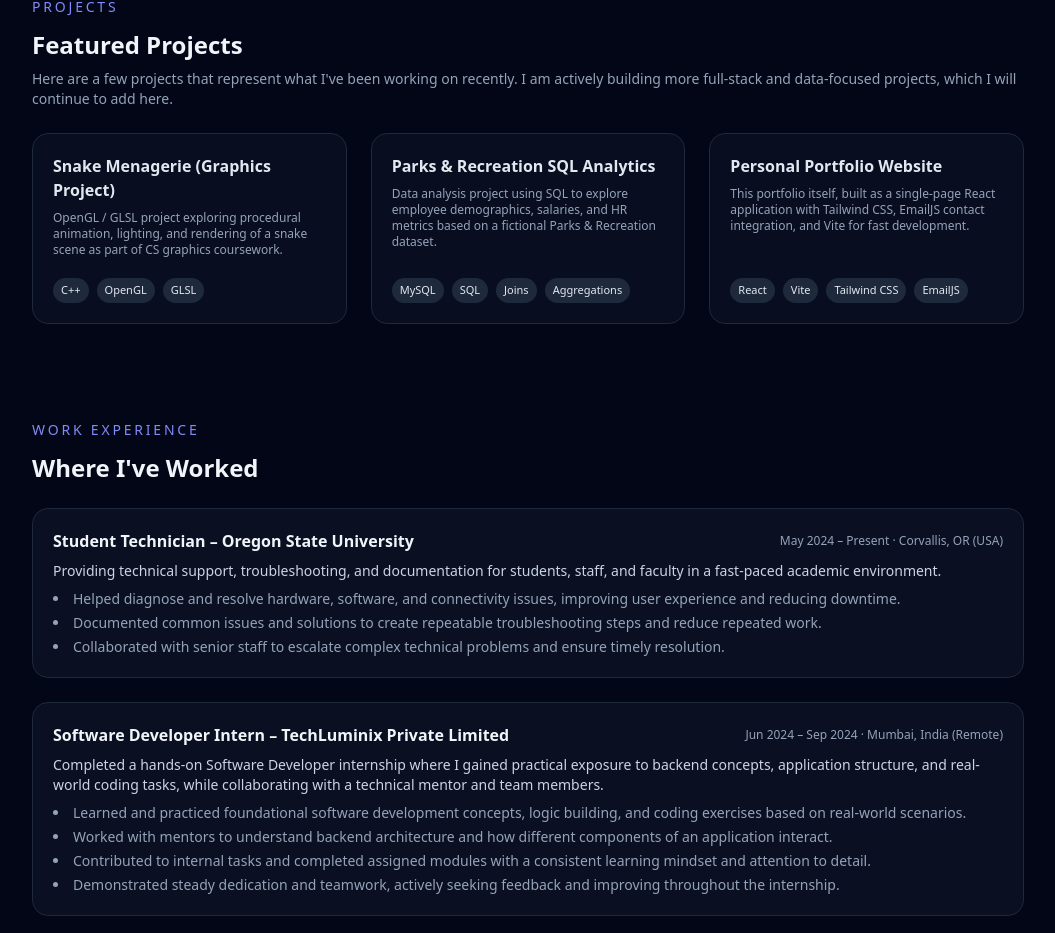
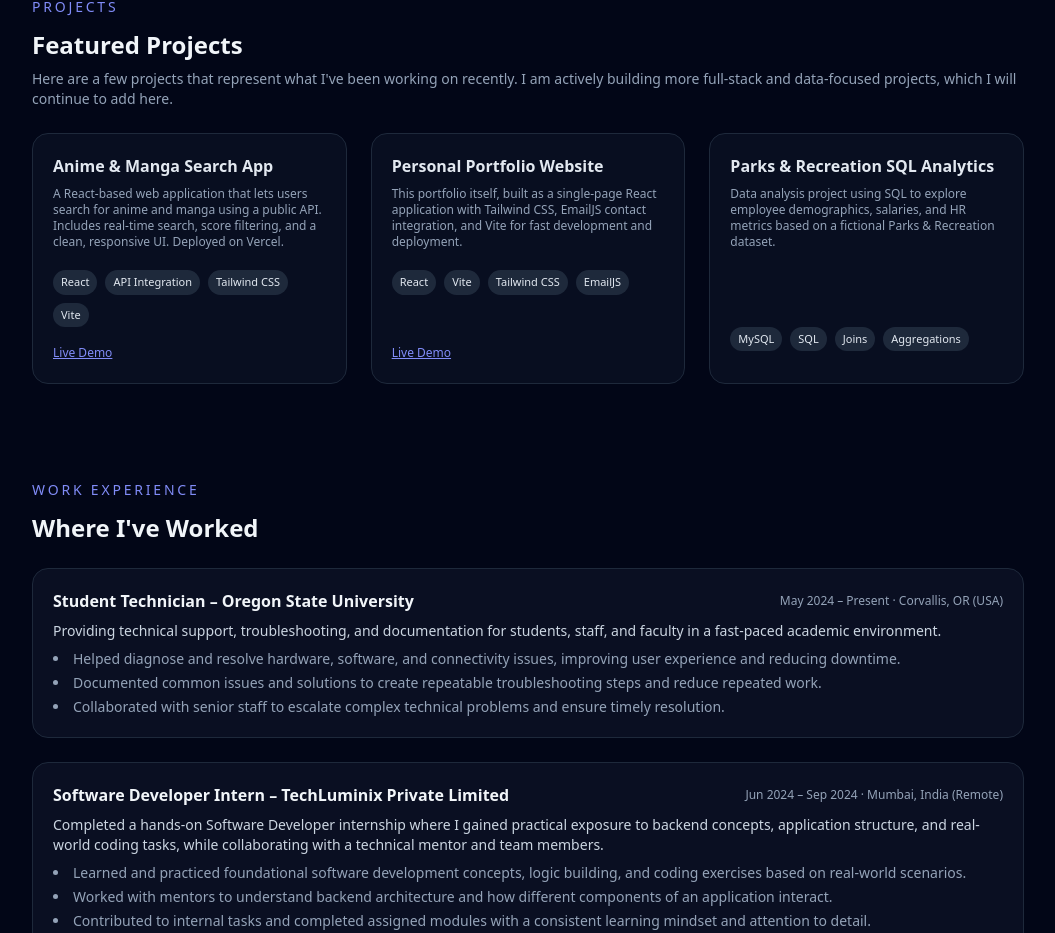
Before and after one commit to GPSingh476/Gaurav-Portfolio, a React (Vite) app: page / in a window 1280 px wide. Shown: the part 1312-2245 px from the top of the page, without its empty margins (112-1167 px from the left). Built offline with nearby package versions, Linux system fonts and the light colour scheme.

Commit message:
project section update

```diff
--- a/src/components/sections/Projects.jsx
+++ b/src/components/sections/Projects.jsx
@@ -1,22 +1,24 @@
 function Projects() {
   const projects = [
     {
-      title: "Snake Menagerie (Graphics Project)",
+      title: "Anime & Manga Search App",
       description:
-        "OpenGL / GLSL project exploring procedural animation, lighting, and rendering of a snake scene as part of CS graphics coursework.",
-      tech: ["C++", "OpenGL", "GLSL"],
+        "A React-based web application that lets users search for anime and manga using a public API. Includes real-time search, score filtering, and a clean, responsive UI. Deployed on Vercel.",
+      tech: ["React", "API Integration", "Tailwind CSS", "Vite"],
+      liveUrl: "https://anime-manga-search.vercel.app/",
+    },
+    {
+      title: "Personal Portfolio Website",
+      description:
+        "This portfolio itself, built as a single-page React application with Tailwind CSS, EmailJS contact integration, and Vite for fast development and deployment.",
+      tech: ["React", "Vite", "Tailwind CSS", "EmailJS"],
+      liveUrl: "https://gaurav-portfolio-tawny.vercel.app/",
     },
     {
       title: "Parks & Recreation SQL Analytics",
       description:
         "Data analysis project using SQL to explore employee demographics, salaries, and HR metrics based on a fictional Parks & Recreation dataset.",
       tech: ["MySQL", "SQL", "Joins", "Aggregations"],
-    },
-    {
-      title: "Personal Portfolio Website",
-      description:
-        "This portfolio itself, built as a single-page React application with Tailwind CSS, EmailJS contact integration, and Vite for fast development.",
-      tech: ["React", "Vite", "Tailwind CSS", "EmailJS"],
     },
   ];
 
@@ -46,7 +48,8 @@ function Projects() {
                 {project.description}
               </p>
             </div>
-            <div className="flex flex-wrap gap-2 mt-2">
+
+            <div className="flex flex-wrap gap-2 mt-2 mb-3">
               {project.tech.map((tag) => (
                 <span
                   key={tag}
@@ -56,6 +59,19 @@ function Projects() {
                 </span>
               ))}
             </div>
+
+            {project.liveUrl && (
+              <div className="mt-auto">
+                <a
+                  href={project.liveUrl}
+                  target="_blank"
+                  rel="noreferrer"
+                  className="text-xs text-indigo-400 underline hover:text-indigo-300"
+                >
+                  Live Demo
+                </a>
+              </div>
+            )}
           </div>
         ))}
       </div>
```
